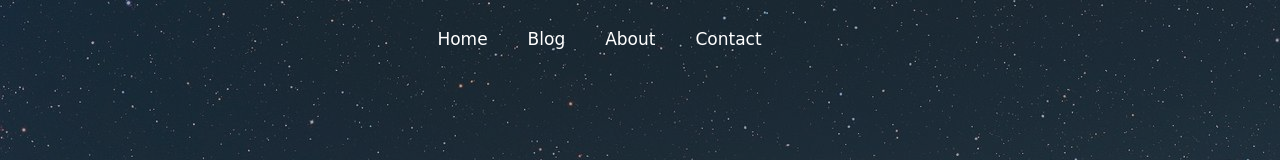
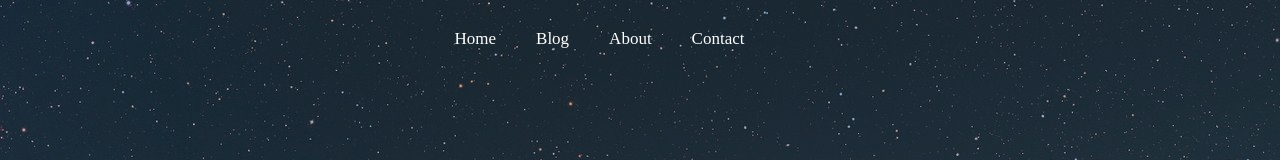
Before and after one commit to mukund58/website, a plain HTML site: page index.html in a window 1280 px wide. Shown: the top 160 px of the page. Drawn offline with Linux system fonts and the light colour scheme; a web font is replaced by a local one.

Commit message:
Update style.css

```diff
--- a/css/style.css
+++ b/css/style.css
@@ -17,7 +17,7 @@ body {
     color: var(--main-bg-color);
     list-style: none;
     margin: 10px 20px;
-    font-family: 'Righteous', cursive;
+
     font-size: 17px;
     display: flexbox;
     /* position: absolute; */
```
